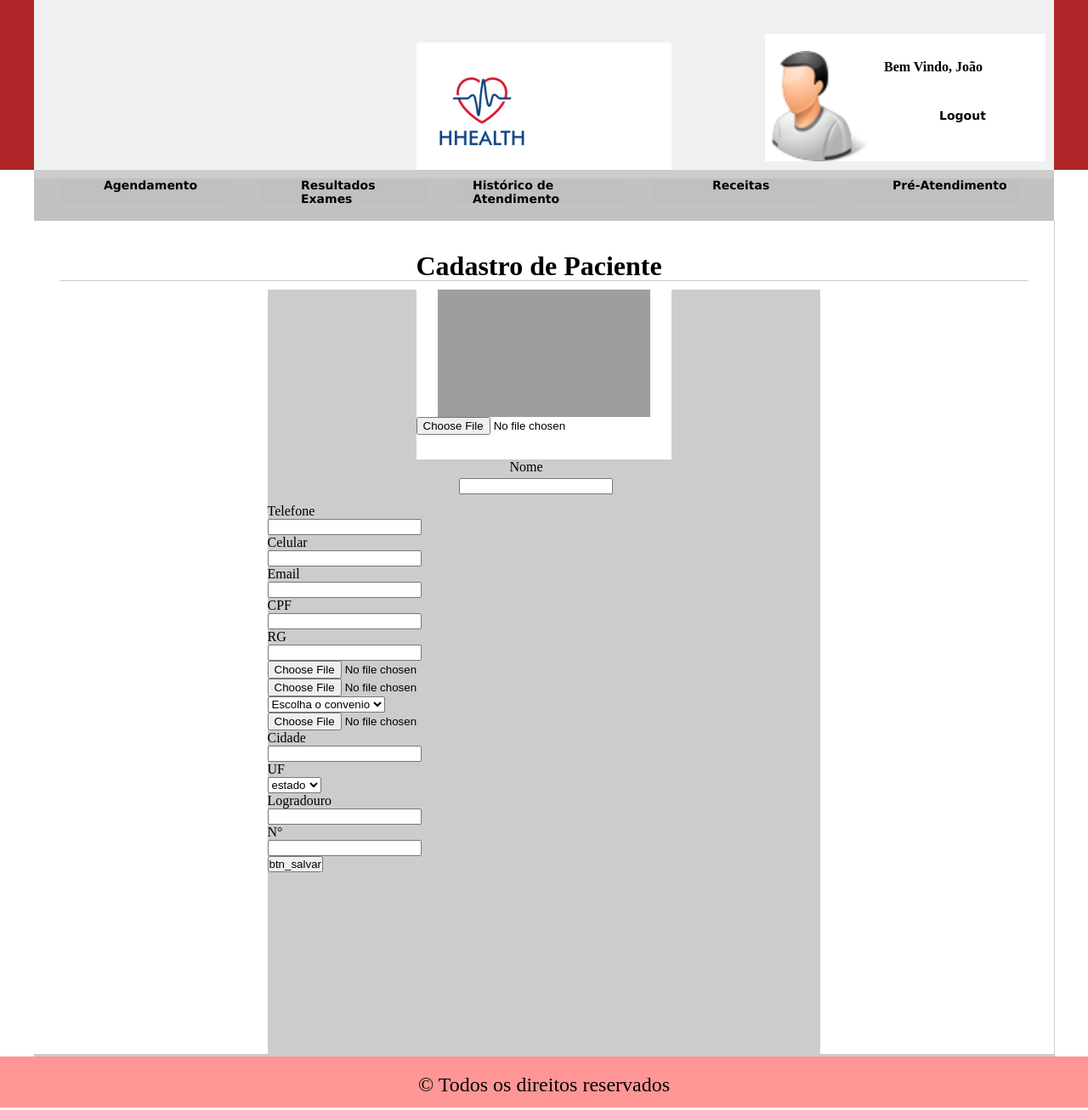
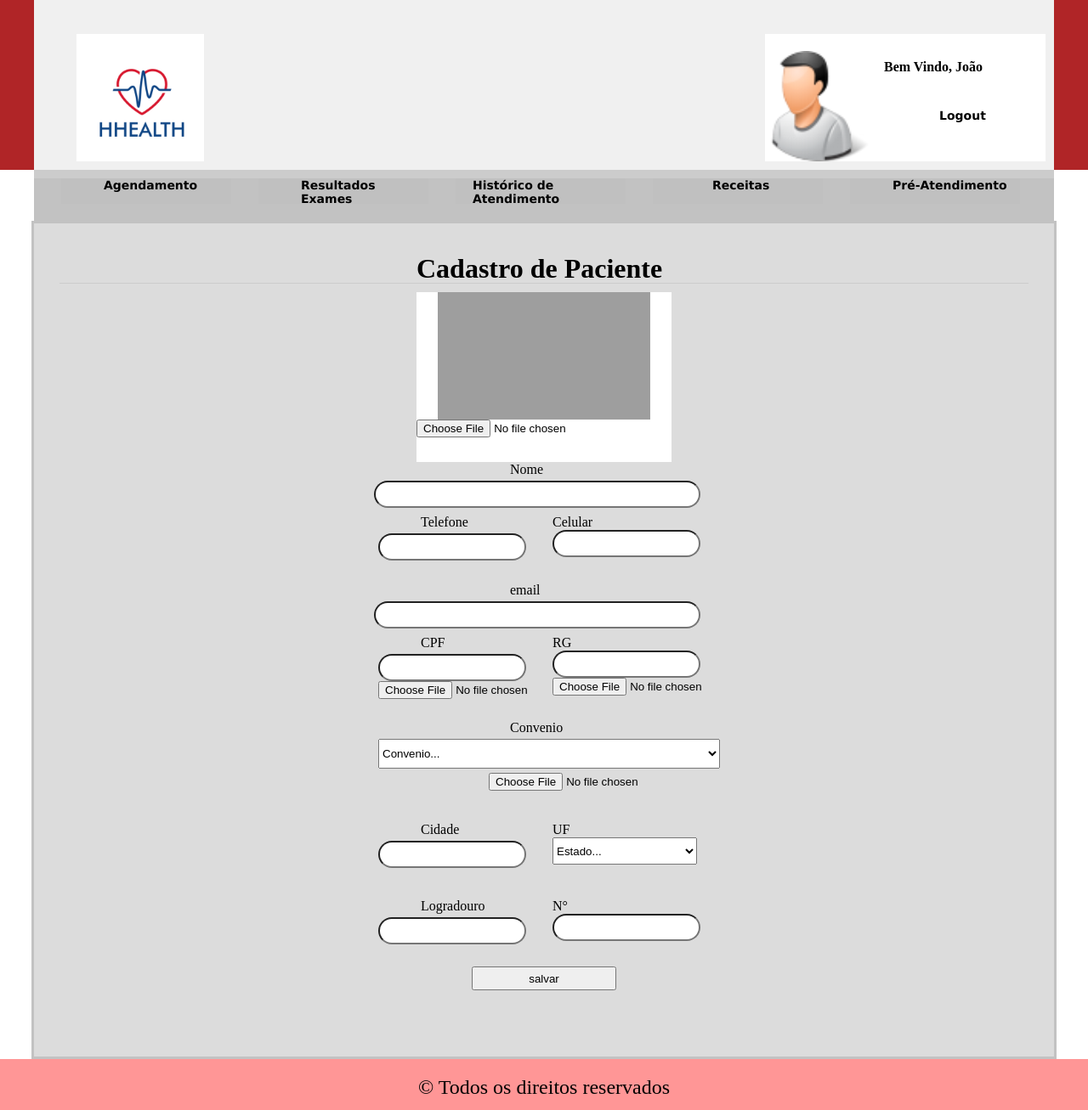
Before and after one commit to csantos31/hhealth, a PHP site: page /views/include_area_paciente/cadastro_paciente.php in a window 1280 px wide. Shown: the whole page at 85% size. Run offline with PHP 8.4, Linux system fonts and the light colour scheme; grey boxes are pictures that could not be loaded.

Commit message:
arrumado commit

```diff
--- a/css/area_paciente/style_cadastro_paciente.css
+++ b/css/area_paciente/style_cadastro_paciente.css
@@ -19,8 +19,8 @@
   width: 1200px;
   /* background-color: #FF0000; */
   margin: auto;
-  border-bottom: 3px solid #ccc;
-  border-right: 1px solid #ccc;
+  background-color: #DCDCDC;
+  border: 3px solid #C2C2C2;
 }
 
 /* Div que segura titulo da Página */
@@ -49,7 +49,7 @@
 #formulario_meio{
   width: 650px;
   height: 900px;
-  background-color: #ccc;
+  /* background-color: #ccc; */
   margin: auto;
 }
 
@@ -58,7 +58,7 @@
   height: 900px;
 }
 
-#suporte_imagem{
+#suporte_imagem_arquivo{
   width: 300px;
   height: 200px;
   background-color: #FFF;
@@ -77,14 +77,102 @@
   height: 30px;
 }
 
-#desc_nome{
+.desc_nome_email{
   height: 22px;
   width: 80px;
   margin: auto;
 }
 
-#div_nome{
-  height: 30px;
-  width: 200px;
+.desc_telefone{
+  height: 22px;
+  width: 100px;
   margin: auto;
 }
+
+.div_padrao{
+  height: 30px;
+  width: 400px;
+
+  margin: auto;
+}
+
+
+.div_contato{
+  width: 100%;
+  height: 80px;
+  /* background-color: #fff; */
+  margin-top: 10px;
+}
+
+.contato_telefone{
+  width: 200px;
+  height: 60px;
+  float: left;
+  margin-left: 130px;
+}
+
+.contato_celular{
+  width: 200px;
+  height: 60px;
+  float: left;
+  margin-left: 5px;
+}
+
+/*Como box convenio*/
+#suporte_convenio{
+  width: 100%;
+  height: 100px;
+  margin: 20px auto;
+  /* background-color: #FFF; */
+}
+
+#suporte_combo{
+  width: 100%;
+  height: 35px;
+  margin: auto;
+  /* background-color: #000; */
+}
+
+#convenio{
+  width: 402px;
+  height: 35px;
+  margin-left: 130px;
+  /* background-color: #000; */
+}
+
+#arquivo_convenio{
+  height: 25px;
+  width: 300px;
+  margin-top: 5px;
+  margin-left: 260px;
+
+}
+
+#suporte_btn{
+  height: 40px;
+  width: 170px;
+  margin: auto;
+}
+
+.input_nome_email{
+  width: 380px;
+  height: 28px;
+  border-radius: 30px;
+}
+
+.input_contato_doc, .input_cidade_end{
+  height: 28px;
+  border-radius: 30px;
+  width: 170px;
+}
+
+
+#opn_estado{
+  width: 170px;
+  height: 32px;
+}
+
+#btn_salvar{
+  width: 170px;
+  height: 28px;
+}
--- a/views/include_area_paciente/cadastro_paciente.php
+++ b/views/include_area_paciente/cadastro_paciente.php
@@ -21,103 +21,130 @@
         </div>
         <div id="formulario_meio">
           <form id="formulario_cadastro" action="index.html" method="post">
-            <div id="suporte_imagem">
+            <div id="suporte_imagem_arquivo">
               <figure id="img_figure">
-                <img src="../../imagens/imagem_usuario.png" alt="" id="img_usuario">
+                <img src="../../imagens/usuario-masculino.jpg" alt="" id="img_usuario">
               </figure>
               <div id="arquivo_foto">
                   <input type="file" name="foto_paciente" value="">
               </div>
             </div>
-            <div id="desc_nome">
+            <div class="desc_nome_email">
               Nome
             </div>
-            <div id="div_nome">
-              <input type="text" name="txt_nome" value="">
+            <div class="div_padrao">
+              <input type="text" name="txt_nome" value="" class="input_nome_email">
             </div>
-            <div class="">
-              <div class="">
+            <div class="div_contato">
+              <div class="contato_telefone">
+                <div class="desc_telefone">
                   Telefone
                 </div>
                 <div class="">
-                <input type="text" name="txt_telefone" value="">
+                  <input type="text" name="txt_telefone" value="" class="input_contato_doc">
                 </div>
+              </div>
+              <div class="contato_celular">
                 <div class="">
                   Celular
                 </div>
                 <div class="">
-                <input type="text" name="txt_celular" value="">
+                  <input type="text" name="txt_celular" value="" class="input_contato_doc">
                 </div>
               </div>
-            <div class="">
-              Email
             </div>
-            <div class="">
-              <input type="text" name="txt_email" value="">
+
+            <div class="suporte_email">
+              <div class="desc_nome_email">
+                email
               </div>
-            <div class="">
-              <div class="">
+              <div class="div_padrao">
+                <input type="text" name="txt_email" value="" class="input_nome_email">
+              </div>
+            </div>
+
+            <div class="div_contato">
+              <div class="contato_telefone">
+                <div class="desc_telefone">
                   CPF
                 </div>
                 <div class="">
-                <input type="text" name="txt-cpf" value="">
+                  <input type="text" name="txt_cpf" value="" class="input_contato_doc">
                 </div>
+                <div class="">
+                  <input type="file" name="file_cpf" value="" class="doc_pessoais">
+                </div>
+              </div>
+              <div class="contato_celular">
                 <div class="">
                   RG
                 </div>
                 <div class="">
-                <input type="text" name="txt_rg" value="">
+                  <input type="text" name="txt_rg" value="" class="input_contato_doc">
+                </div>
+                <div class="">
+                  <input type="file" name="file_rg" value="" class="doc_pessoais">
                 </div>
               </div>
-            <div class="">
-              <div class="">
-                <input type="file" name="" value="RG">
             </div>
-              <div class="">
-                <input type="file" name="" value="CPF">
+
+            <div id="suporte_convenio">
+              <div class="desc_nome_email">
+                Convenio
+              </div>
+              <div id="suporte_combo">
+                <select class="" name="" id="convenio">
+                  <option value="[object Object]">Convenio...</option>
+                </select>
+              </div>
+              <div id="arquivo_convenio">
+                <input type="file" name="file_arquivo_convenio" value="">
               </div>
             </div>
-            <div class="">
-              <select class="" name="">
-                <option value="[object Object]">Escolha o convenio</option>
-              </select>
-            </div>
-            <div class="">
-              <input type="file" name="" value="file_convenio">
-            </div>
-            <div class="">
-              <div class="">
+
+             <div class="div_contato">
+              <div class="contato_telefone">
+                <div class="desc_telefone">
                   Cidade
                 </div>
                 <div class="">
-                <input type="text" name="txt_cidade" value="">
+                  <input type="text" name="txt_cidade" value="" class="input_cidade_end">
                 </div>
+              </div>
+              <div class="contato_celular">
                 <div class="">
                   UF
                 </div>
                 <div class="">
-                <select class="" name="">
-                  <option value="[object Object]">estado</option>
+                  <select class="" name="" id="opn_estado">
+                    <option value="[object Object]">Estado...</option>
                   </select>
                 </div>
               </div>
-            <div class="">
-              <div class="">
+            </div>
+
+            <div class="div_contato">
+              <div class="contato_telefone">
+                <div class="desc_telefone">
                   Logradouro
                 </div>
                 <div class="">
-                <input type="text" name="txt_logradouro" value="">
+                  <input type="text" name="txt_logradouro" value="" class="input_cidade_end">
                 </div>
+              </div>
+              <div class="contato_celular">
                 <div class="">
                   N°
                 </div>
                 <div class="">
-                <input type="text" name="txt_numero_casa" value="">
+                  <input type="text" name="" value="" class="input_cidade_end">
                 </div>
               </div>
-            <div class="">
-              <input type="submit" name="" value="btn_salvar">
             </div>
+            <div id="suporte_btn">
+              <input type="submit" name="btn_salvar" value="salvar" id="btn_salvar" onclick="return confirm('Deseja realmente enviar essas informações')">
+            </div>
+
           </form>
         </div>
     </div>
```
Also changed, not shown: css/style_trabalhe_conosco.css (+26 -2 lines), views/trabalhe_conosco.php (+15 -1 lines). Lines whose indentation alone changed are shown as unchanged.
